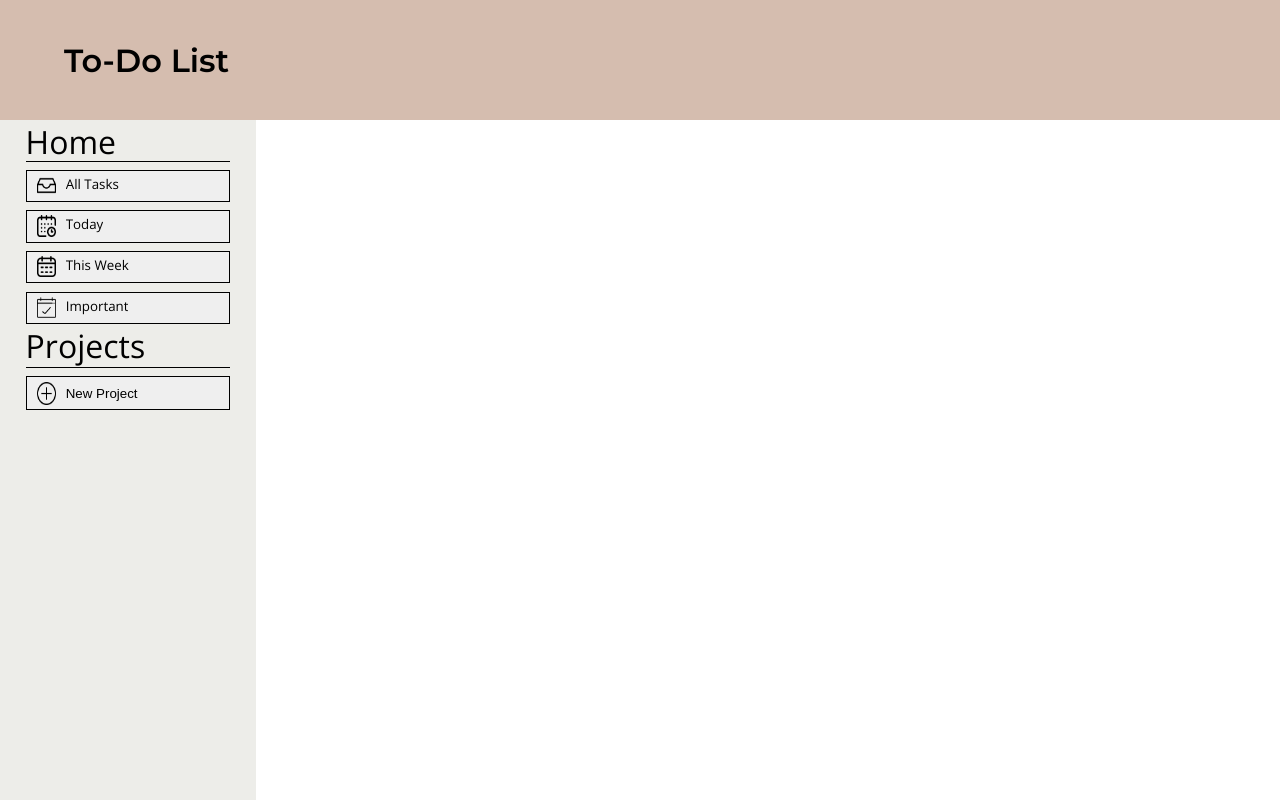
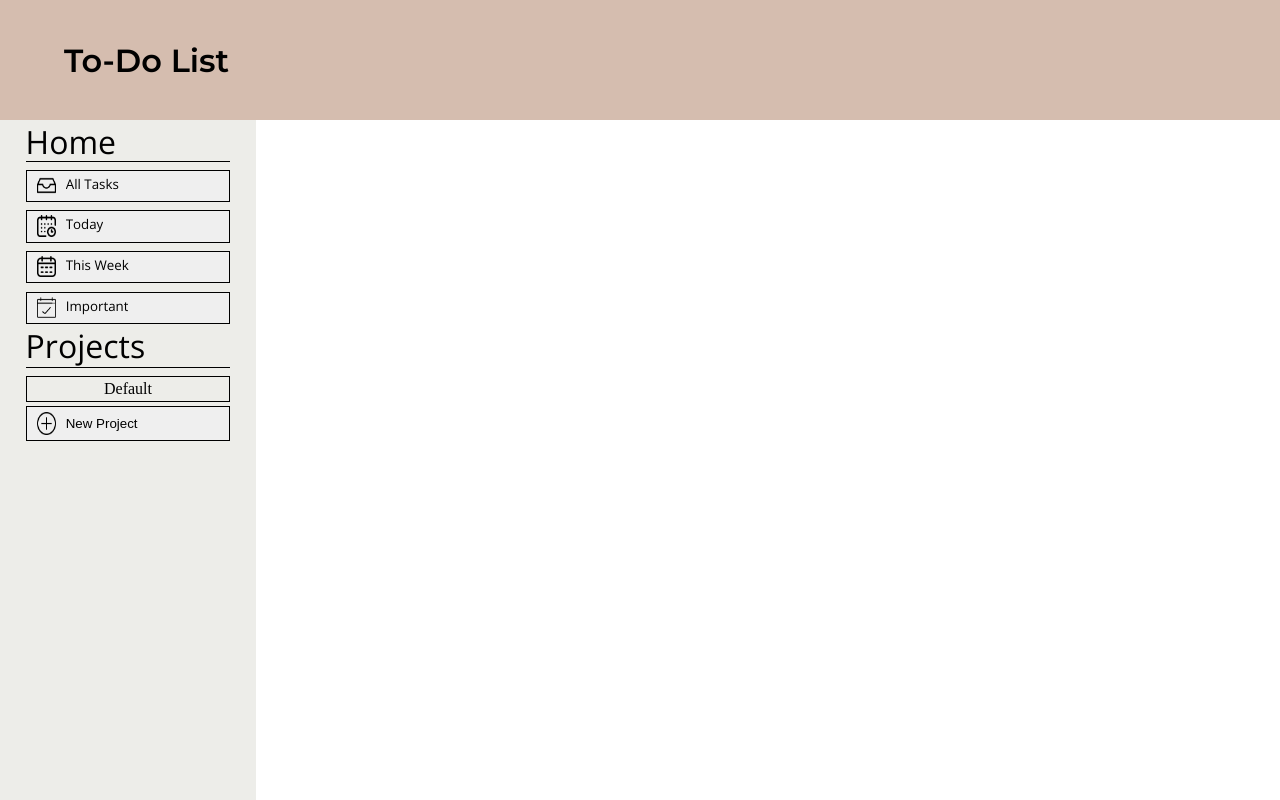
Before and after one commit to ejromm/Todo-List, a website built with webpack: page dist/index.html in a window 1280 px wide. Built offline with nearby package versions, Linux system fonts and the light colour scheme.

Commit message:
implement local storage into projects

```diff
--- a/src/UI.js
+++ b/src/UI.js
@@ -2,16 +2,17 @@ import { Project } from "./project";
 import { ToDos } from "./todos";
 
 const app = (function () {
-let storage = [];
+let storage = [
+    {name: 'Default',
+     todos: [],
+}
+];
 
-function setDefaultProject() {
-    const defaultProj = new Project('Default');
-    storage.push(defaultProj);
-    console.log(storage);
-}
 
-function updateLocalStorate() {
+
+function updateLocalStorage() {
     localStorage.setItem('Storage', JSON.stringify(storage));
+    console.log(localStorage);
 }
 function restoreLocalStorage() {
     if(localStorage.getItem('Storage')) {
@@ -67,8 +68,7 @@ function getAllTodos() {
     return todoArray;
 }
 return {
-    setDefaultProject,
-    updateLocalStorate,
+    updateLocalStorage,
     restoreLocalStorage,
     addProjectToLibrary,
     addTodoToProject,
@@ -76,6 +76,7 @@ return {
     deleteProjectFromLibrary,
     editTodo,
     getAllTodos,
+    storage,
 
 
 
--- a/src/dom.js
+++ b/src/dom.js
@@ -41,7 +41,6 @@ function pageImages() {
 
 // add event listener to add project button, create form modal, push contents to local storage
 function projectModal() {
-    app.setDefaultProject();
     const newProjButton = document.querySelector('#new-proj-btn');
     const buttonsDiv = document.querySelector('.project-btns');
 
@@ -84,9 +83,27 @@ function projectModal() {
         app.addProjectToLibrary(projectInput.value);
         buttonsDiv.removeChild(projectForm);
         buttonsDiv.appendChild(newProjButton);
-
+        renderAndDisplay(projectInput.value);
 
     })
 }
+function renderAndDisplay(project) {
+    const projectList = document.querySelector('.projects-list');
+    let item = document.createElement('li');
+    item.classList.add('project-list-item');
+    item.textContent = project;
+    projectList.append(item);
+    app.updateLocalStorage();
 
-export { pageImages, projectModal };
+}
+
+
+
+function renderAll() {
+app.restoreLocalStorage();
+console.log(app.storage);
+ for (let i = 0 ; i < app.storage.length; i++) {
+    renderAndDisplay(app.storage[i].name);
+ }
+}
+export { pageImages, projectModal, renderAll };
--- a/src/index.js
+++ b/src/index.js
@@ -1,4 +1,9 @@
-import { pageImages, projectModal } from "./dom";
-
+import { pageImages, projectModal, projectsSidebar, renderAll, renderFirstProj } from "./dom";
+import { app } from './UI';
+document.addEventListener('DOMContentLoaded', function() {
+console.log(localStorage);
 pageImages();
 projectModal();
+renderAll();
+
+})
--- a/src/style.css
+++ b/src/style.css
@@ -165,3 +165,20 @@ body {
     border: 1px solid black;
     border-radius: 5px;
 }
+
+/* projects list on sidebar*/
+.projects-list {
+
+}
+.project-list-item {
+    height: 3vh;
+    border: 1px solid black;
+    display: flex;
+    justify-content: center;
+    align-items: center;
+    margin-bottom: 2%;
+
+}
+.project-list-item:hover {
+    background-color: lightgray;
+}
```
Also changed, not shown: dist/index.html, dist/main.js.
